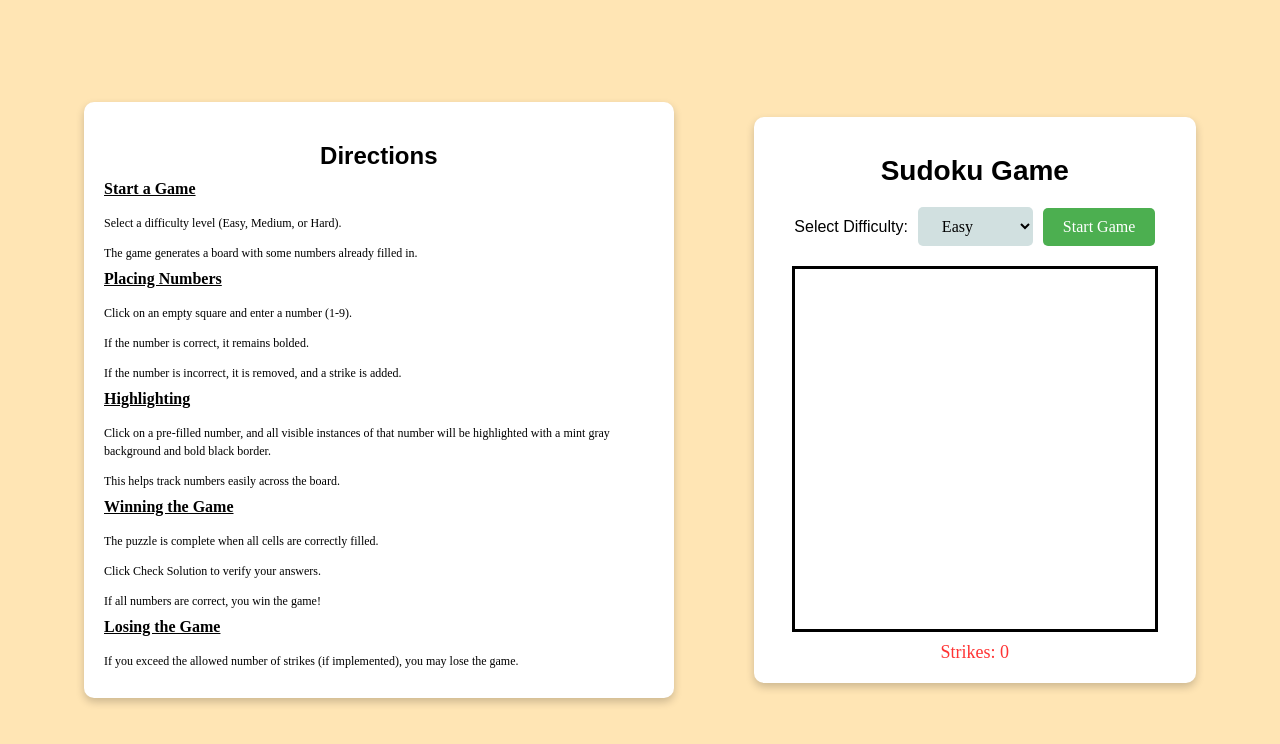
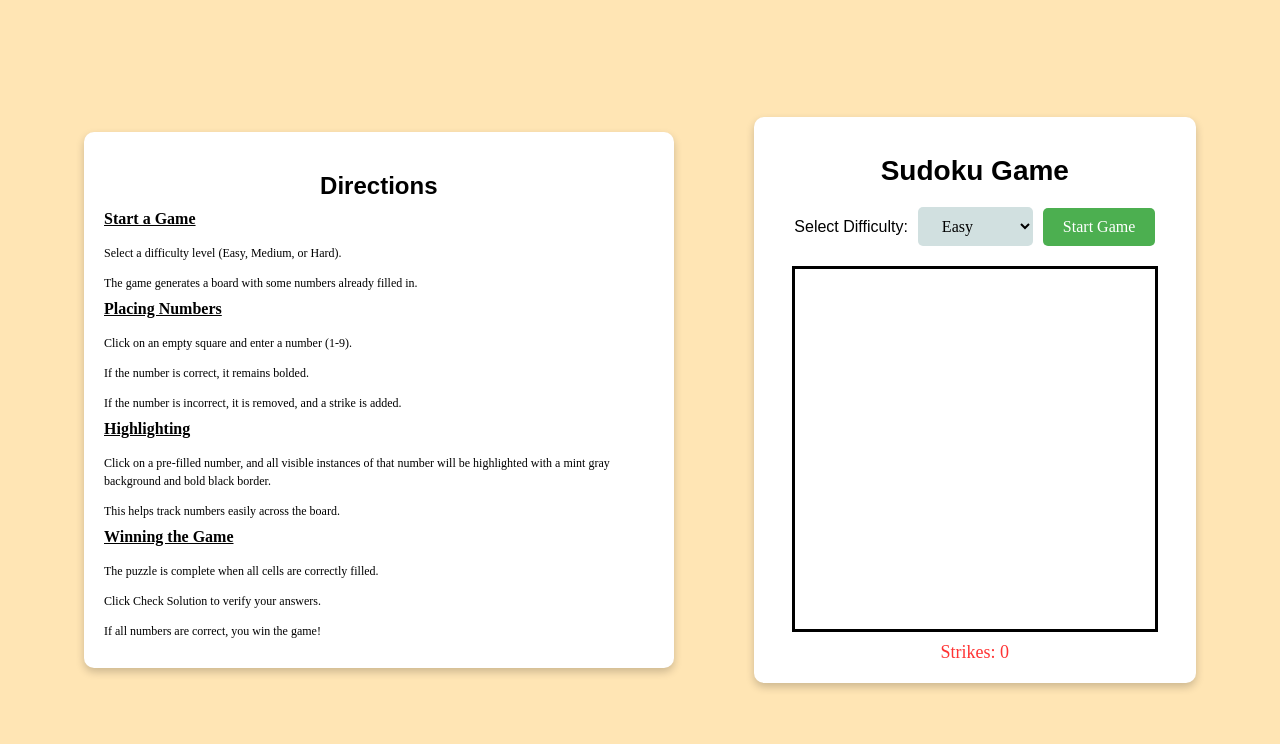
Before and after one commit to Andrew-Grimes/SudokuGame, a Flask app: page / in a window 1280 px wide. Shown: the top 744 px of the page. Run offline with Flask 3, Linux system fonts and the light colour scheme.

Commit message:
v1.1 -- Sudoku Template

```diff
--- a/templates/sudoku.html
+++ b/templates/sudoku.html
@@ -33,8 +33,6 @@
             <p>Click Check Solution to verify your answers.</p>
             <p>If all numbers are correct, you win the game!</p>
 
-            <h3>Losing the Game</h3>
-            <p>If you exceed the allowed number of strikes (if implemented), you may lose the game.</p>
         </div>
 
     <!-- Sudoku Game Container -->
```
